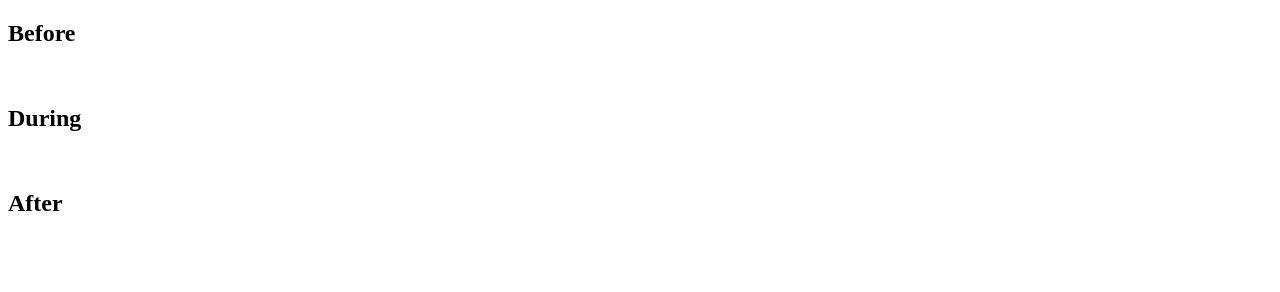
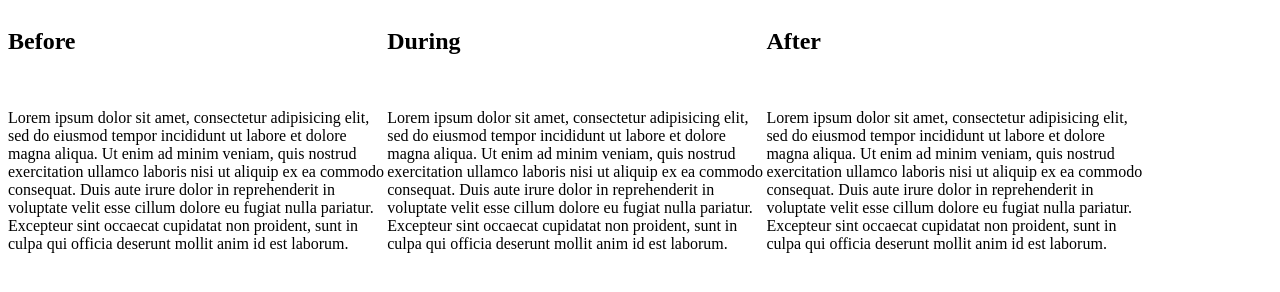
Before and after one commit to Ngann/decorator, a plain HTML site: page index.html in a window 1280 px wide. Drawn offline with Linux system fonts and the light colour scheme.

Commit message:
add floating columns

```diff
--- a/css/styles.css
+++ b/css/styles.css
@@ -0,0 +1,4 @@
+.columns {
+  width: 30%;
+  float:left;
+}
--- a/index.html
+++ b/index.html
@@ -8,16 +8,19 @@
     <div class="columns">
       <h2>Before</h2>
       <img src="" alt="">
+      <p>Lorem ipsum dolor sit amet, consectetur adipisicing elit, sed do eiusmod tempor incididunt ut labore et dolore magna aliqua. Ut enim ad minim veniam, quis nostrud exercitation ullamco laboris nisi ut aliquip ex ea commodo consequat. Duis aute irure dolor in reprehenderit in voluptate velit esse cillum dolore eu fugiat nulla pariatur. Excepteur sint occaecat cupidatat non proident, sunt in culpa qui officia deserunt mollit anim id est laborum.</p>
     </div>
 
     <div class="columns">
       <h2>During</h2>
       <img src="" alt="">
+      <p>Lorem ipsum dolor sit amet, consectetur adipisicing elit, sed do eiusmod tempor incididunt ut labore et dolore magna aliqua. Ut enim ad minim veniam, quis nostrud exercitation ullamco laboris nisi ut aliquip ex ea commodo consequat. Duis aute irure dolor in reprehenderit in voluptate velit esse cillum dolore eu fugiat nulla pariatur. Excepteur sint occaecat cupidatat non proident, sunt in culpa qui officia deserunt mollit anim id est laborum.</p>
     </div>
 
     <div class="columns">
       <h2>After</h2>
       <img src="" alt="">
+      <p>Lorem ipsum dolor sit amet, consectetur adipisicing elit, sed do eiusmod tempor incididunt ut labore et dolore magna aliqua. Ut enim ad minim veniam, quis nostrud exercitation ullamco laboris nisi ut aliquip ex ea commodo consequat. Duis aute irure dolor in reprehenderit in voluptate velit esse cillum dolore eu fugiat nulla pariatur. Excepteur sint occaecat cupidatat non proident, sunt in culpa qui officia deserunt mollit anim id est laborum.</p>
     </div>
 
   </body>
```
